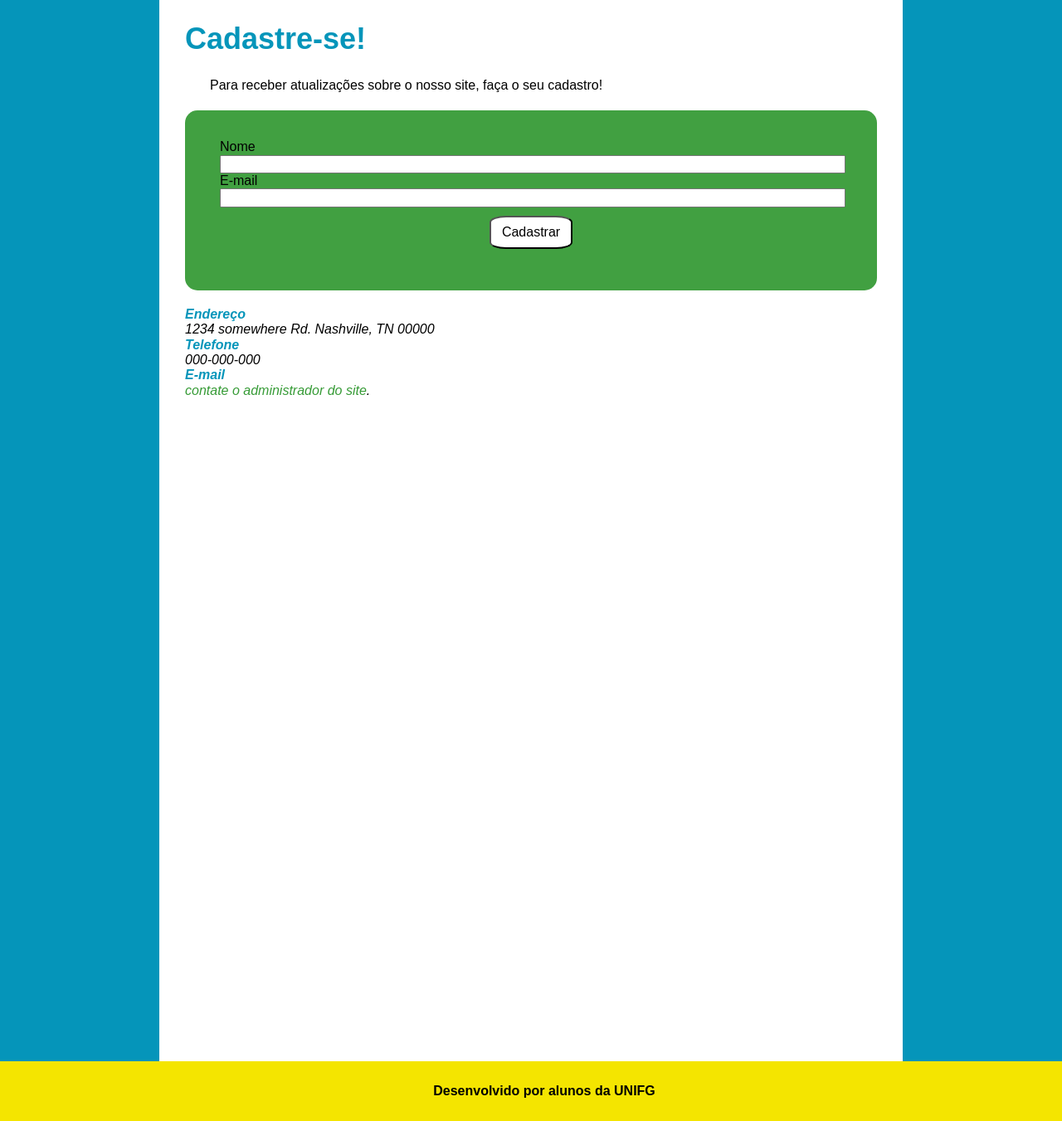
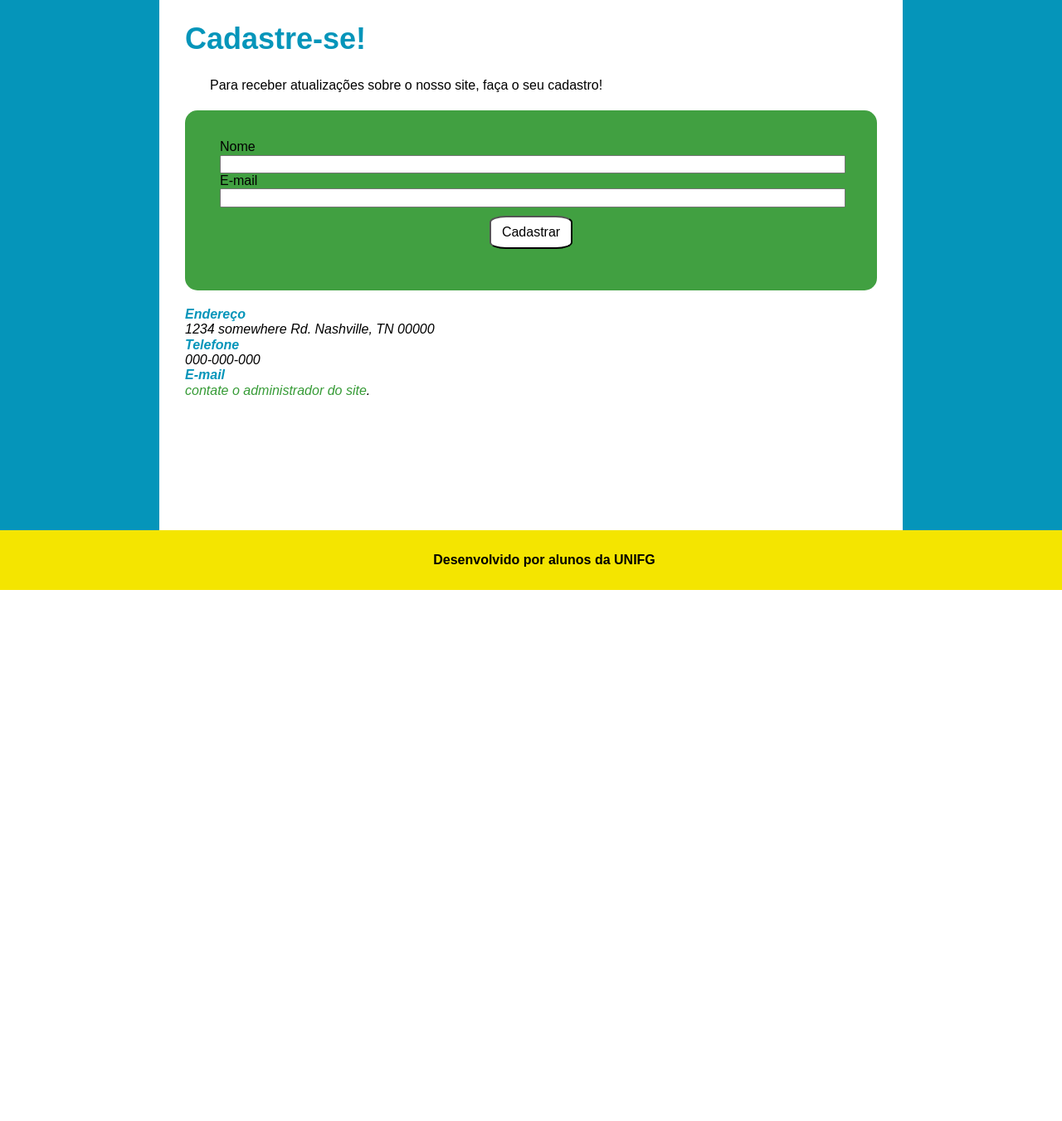
Before and after one commit to ccofg-labs/Agenda-ONU, a PHP site: page /cadastro.html in a window 1280 px wide. Shown: the part 151-1502 px from the top of the page at 83% size. After the commit the page ends 862 px from the top, so only its background shows below. Run offline with PHP 8.4, Linux system fonts and the light colour scheme; some libraries are stand-ins or nearby versions.

Commit message:
diminiução min height
diminuição do min-height de 100vw para 50vw

```diff
--- a/css/style.css
+++ b/css/style.css
@@ -93,7 +93,7 @@ main {
     margin: 0 auto;
     width: 70%;
     box-sizing: border-box;
-    min-height: 100vw;
+    min-height: 50vw;
     padding: 0 3rem;
 }
 .main__container {
```
